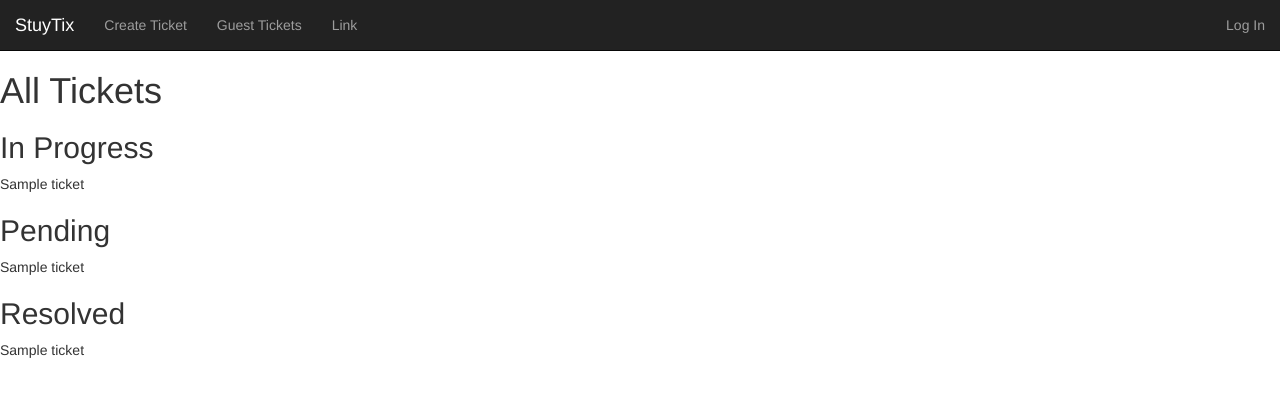
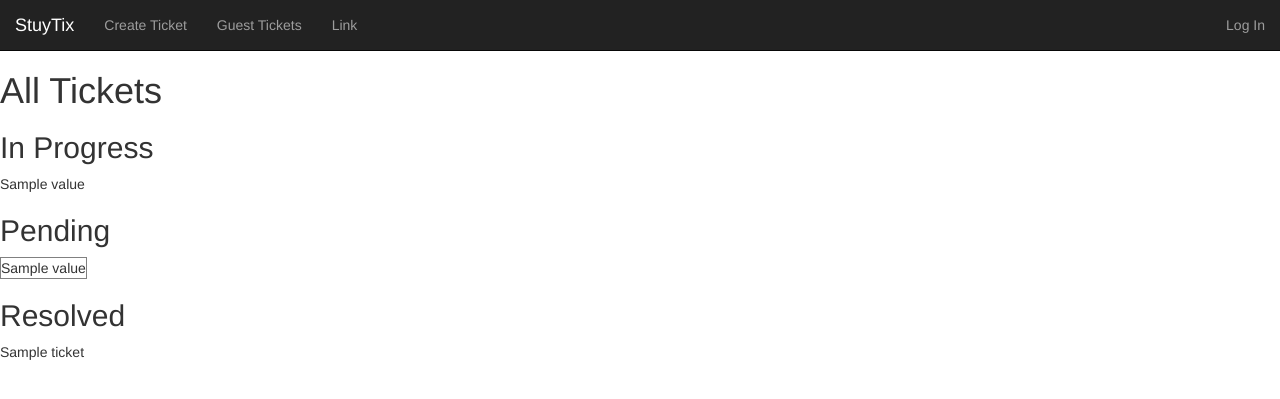
Before and after one commit to billywongstuy/BrevityFinesse-SDSpr17FP, a Flask app: template templates/tickets-guest.html in a window 1280 px wide. Shown: the top 399 px of the page. Run offline with Flask 2, Linux system fonts and the light colour scheme; the template is opened without the code that fills it: most values are stand-ins (such as "Sample title", 1, 10 or a date in 2020).

Commit message:
a simple jinja ticket table (not permanent)

```diff
--- a/templates/tickets-guest.html
+++ b/templates/tickets-guest.html
@@ -13,16 +13,32 @@
 
 <div>
   <h2>In Progress</h2>
-  {% for ticket in progress %}
-  {{ticket}}
-  {% endfor %}
+  <table>
+    {% for ticket in progress %}
+    <tr>
+      {% for key,value in ticket.items() %}
+      <td>
+	{{value}}
+      </td>
+      {% endfor %}
+    </tr>
+    {% endfor %}
+  </table>
 </div>
 
 <div>
   <h2>Pending</h2>
+  <table border="1px">
   {% for ticket in pending %}
-  {{ticket}}
+  <tr>
+    {% for key,value in ticket.items() %}
+    <td>
+      {{value}}
+    </td>
+    {% endfor %}
+  </tr>
   {% endfor %}
+  </table>
 </div>
 
 <div>
```
Also changed, not shown: data/tix.db.
